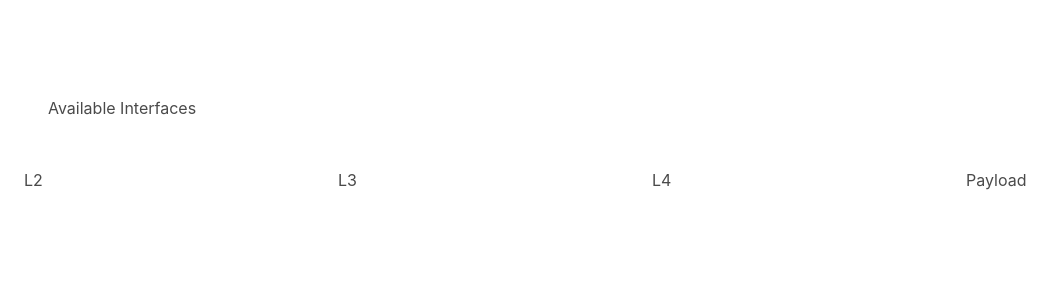
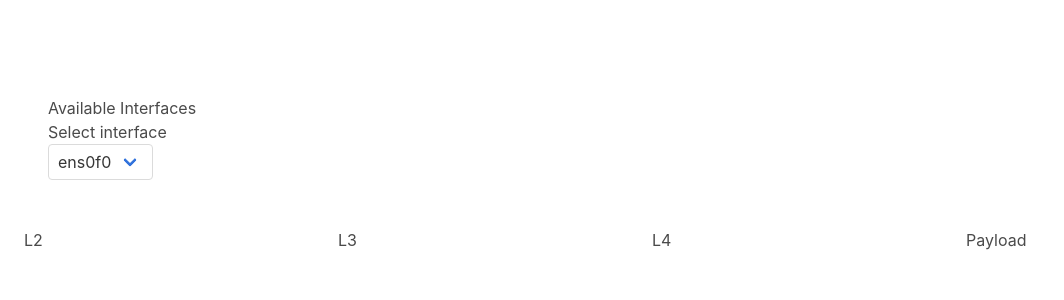
Before and after one commit to darcikhey27/modern-packet-gen, a Flask app: page / in a window 1280 px wide. Shown: the top 300 px of the page, without its empty margins (0-1064 px from the left). Run offline with Flask 2, Linux system fonts and the light colour scheme.

Commit message:
Added some dummy html

```diff
--- a/src/api/static/js/main.js
+++ b/src/api/static/js/main.js
@@ -1,10 +1,14 @@
 
-$(document).ready(function () {
+$(document).ready((init))
 
+function init() {
     showInterfacesList();
-})
+}
+
+
 
 function showInterfacesList() {
     // call flask api for a list of interfaces on the system
-
+    interface = "<option>eth0</option>"
+    $(".interface_list").append(interface)
 }
--- a/src/api/templates/index.html
+++ b/src/api/templates/index.html
@@ -13,7 +13,15 @@
   <body class="section">
     <div class="section">
       <h1 class="h1">Available Interfaces</h1>
-      <div class="interface_list"></div>
+      <h3 class="h3">Select interface</h3>
+      <div>
+          <div class="select">
+              <select class="interface_list">
+                <option>ens0f0</option>
+                <option>tap1</option>
+              </select>
+            </div>
+      </div>
     </div>
 
     <div class="columns">
```
